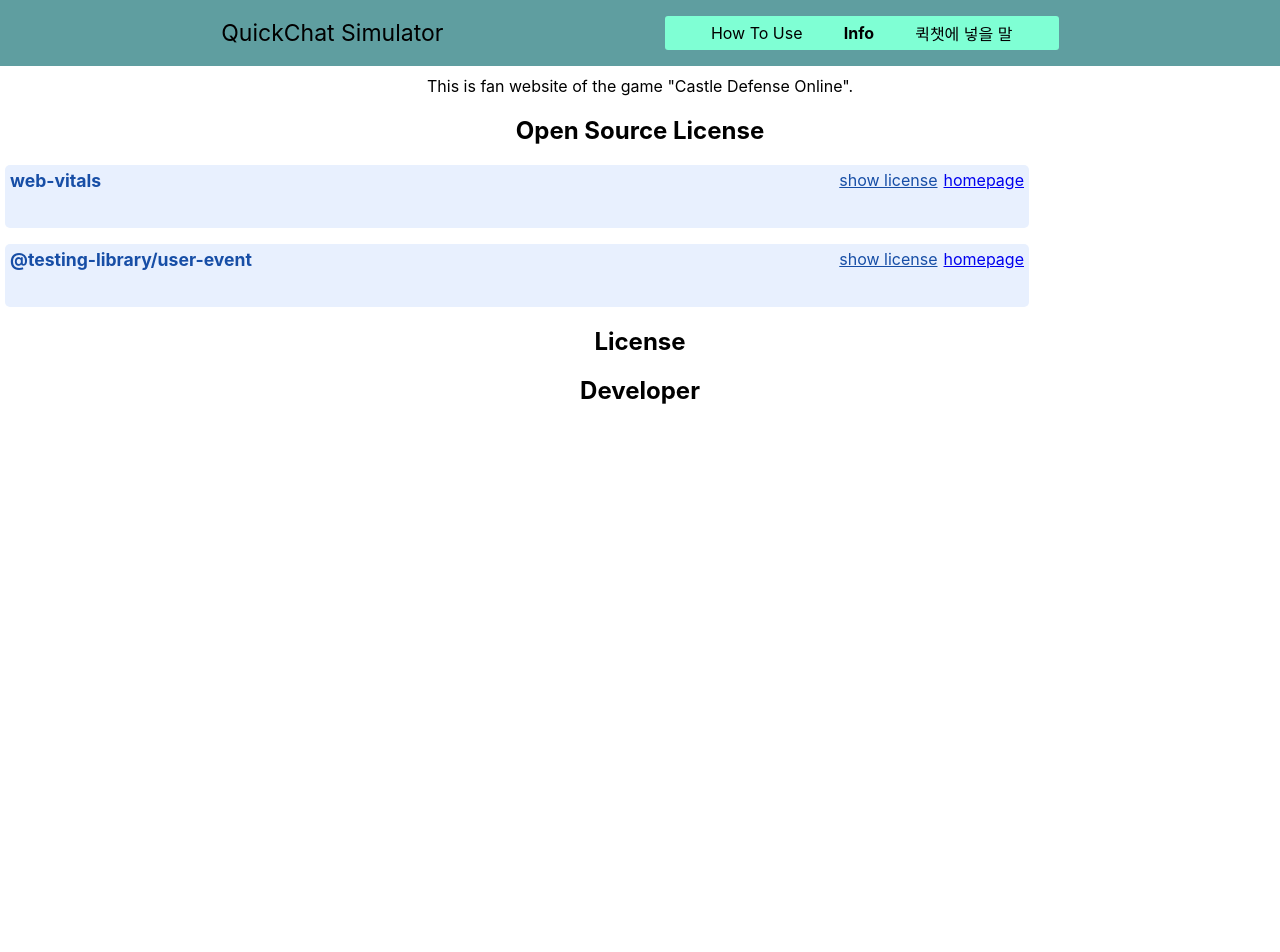
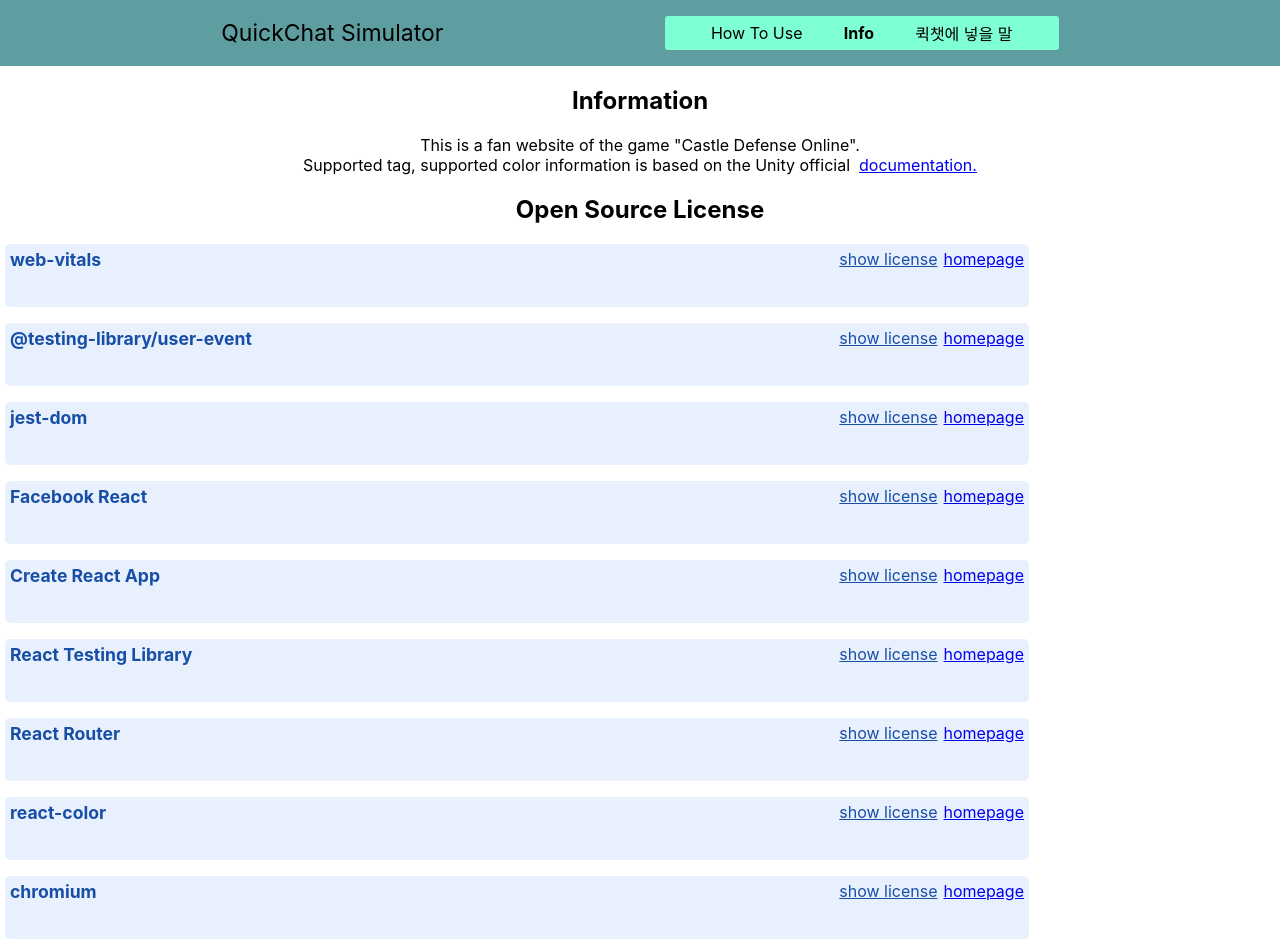
Before and after one commit to lwef/quick-chat-simulator, a React (Create React App) app: page /InfoPage in a window 1280 px wide. Shown: the top 952 px of the page. Before the commit the page ends 800 px from the top, so only its background shows below. Built offline with nearby package versions, Linux system fonts and the light colour scheme.

Commit message:
#8 Make info page 2

```diff
--- a/src/view/InfoPage.css
+++ b/src/view/InfoPage.css
@@ -67,6 +67,7 @@ html {
 }
 
 .InfoPage__box .license {
+    text-align: left;
     border-radius: 3px;
     clear: both;
     padding: 16px;
@@ -76,5 +77,3 @@ pre {
     white-space: pre;
     overflow: auto;
 }
-
-xmp{ white-space:pre-wrap; word-wrap:break-word; }
--- a/src/view/InfoPage.js
+++ b/src/view/InfoPage.js
@@ -16,24 +16,78 @@ function InfoPage() {
             title: "@testing-library/user-event",
             homepage: "https://github.com/testing-library/user-event",
             copyright: "Copyright (c) 2020 Giorgio Polvara"
+        },
+        {
+            type: "mit",
+            title: "jest-dom",
+            homepage: "https://github.com/testing-library/jest-dom",
+            copyright: "Copyright (c) 2017 Kent C. Dodds"
+        },
+        {
+            type: "mit",
+            title: "Facebook React",
+            homepage: "https://github.com/facebook/react",
+            copyright: "Copyright (c) 2013-present, Facebook, Inc"
+        },
+        {
+            type: "mit",
+            title: "Create React App",
+            homepage: "https://github.com/facebook/create-react-app",
+            copyright: "Copyright (c) 2013-present, Facebook, Inc."
+        },
+        {
+            type: "mit",
+            title: "React Testing Library",
+            homepage: "https://github.com/testing-library/react-testing-library",
+            copyright: "Copyright (c) 2017 Kent C. Dodds"
+        },
+        {
+            type: "mit",
+            title: "React Router",
+            homepage: "https://github.com/ReactTraining/react-router",
+            copyright: "Copyright (c) React Training 2016-2018"
+        },
+        {
+            type: "mit",
+            title: "react-color",
+            homepage: "https://github.com/casesandberg/react-color",
+            copyright: "Copyright (c) 2015 Case Sandberg"
+        },
+        {
+            type: "BSD 3-Clause",
+            title: "chromium",
+            homepage: "https://www.chromium.org/chromium-projects/",
+            copyright: "Copyright (c) 2015 The Chromium Authors."
         }
     ]
 
     return (
     <div>
         <div id='intro'>
-            This is fan website of the game "Castle Defense Online".
+            <h2>Information</h2>
+            This is a fan website of the game "Castle Defense Online". <br/>
+            Supported tag, supported color information is based on the Unity official &nbsp;
+            <a href="https://docs.unity3d.com/Packages/com.unity.ugui@1.0/manual/StyledText.html">documentation.</a>
         </div>
         <div>
             <h2>Open Source License</h2>
-            <License data={licenseData[0]}/>
-            <License data={licenseData[1]}/>
+            {licenseData.map((i, index) => {
+                return (
+                    <License key={index} data={i}/>
+                )
+            })}
         </div>
         <div>
             <h2>License</h2>
+            <div className='InfoPage__box'>
+                <pre>
+                MIT License<br/>
+                </pre>
+            </div>
         </div>
         <div>
             <h2>Developer</h2>
+            <p onClick={()=>{alert("nickname: 비올")}}>lwef</p>
         </div>
     </div>
     )
--- a/src/view/License.js
+++ b/src/view/License.js
@@ -1,6 +1,7 @@
 import React, {useState, useEffect} from 'react';
 import mit from './mit.txt';
 import apache20 from './apache2.0.txt';
+import bsd3 from './BSD3.txt';
 
 const License = (data) => {
     const [text, setText] = useState("");
@@ -19,7 +20,7 @@ const License = (data) => {
     };
 
     useEffect(() => {
-        console.log(data);
+        //console.log(data);
         try {
             if(license.type === "mit") {
                 fetch(mit)
@@ -35,6 +36,14 @@ const License = (data) => {
                     return res.text();
                 }).then(function (data) {
                     data = data + "\n" + license.copyright;
+                    setText(data);
+                })
+            } else if(license.type === "BSD 3-Clause") {
+                fetch(bsd3)
+                .then(function(res){
+                    return res.text();
+                }).then(function (data) {
+                    data = "// " + license.copyright + " " + data;
                     setText(data);
                 })
             }
```
Also changed, not shown: src/view/BSD3.txt (added).
